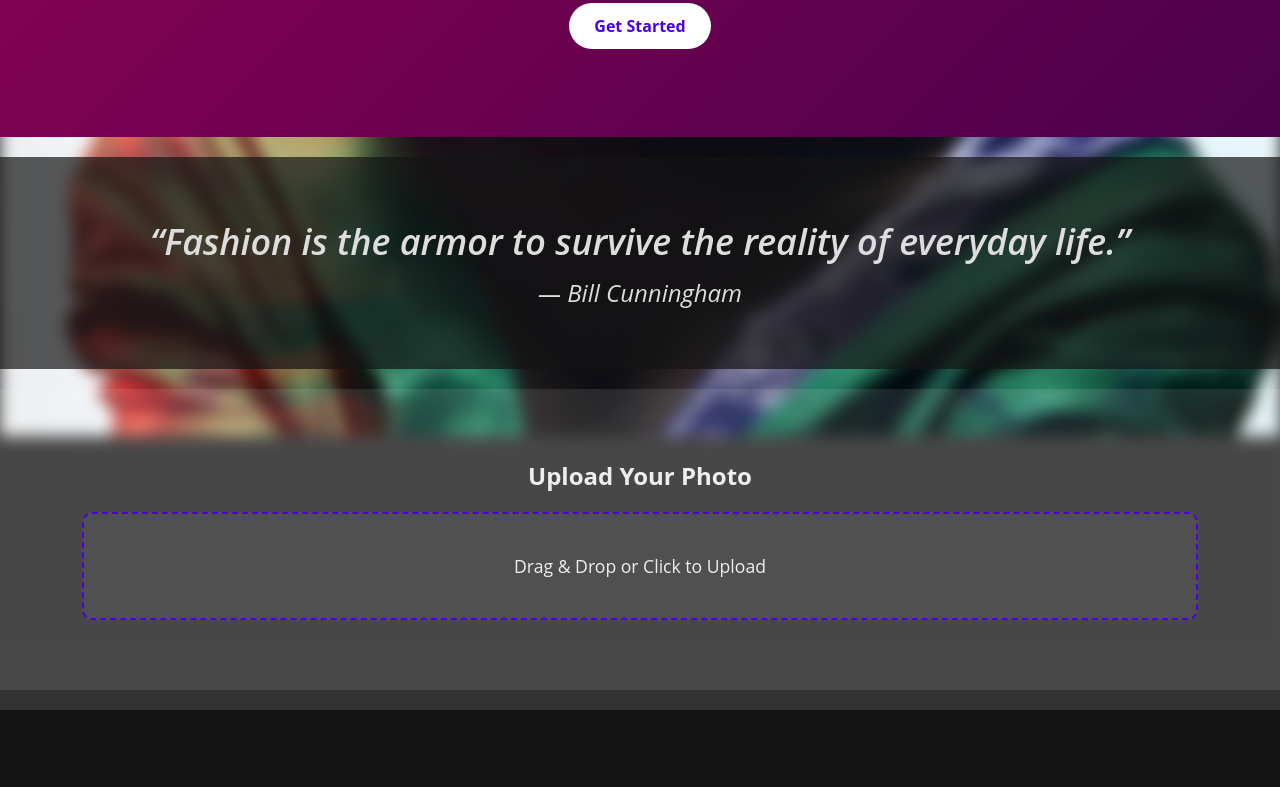
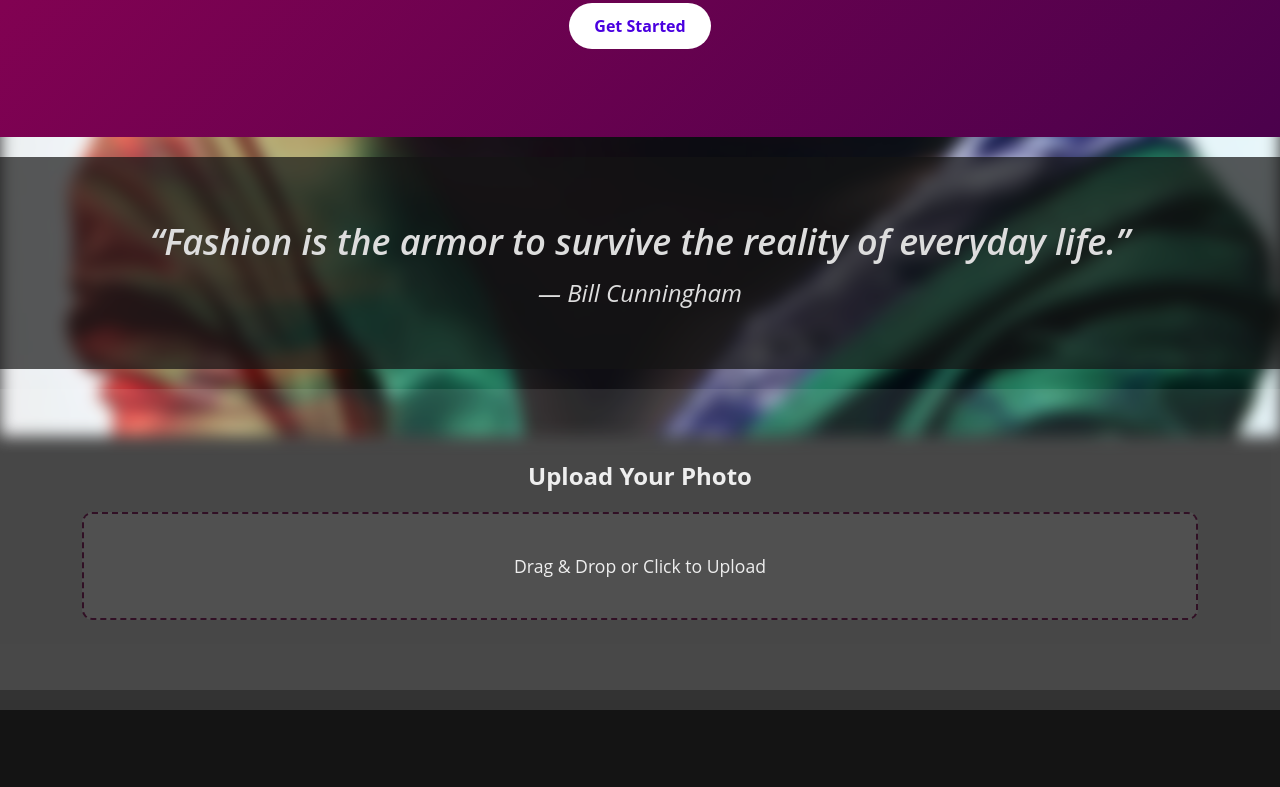
Before and after one commit to Kallachi10/AI-stylist, a plain HTML site: page User-Interface/index.html in a window 1280 px wide. Shown: the part 364-1151 px from the top of the page. Drawn offline with Linux system fonts and the light colour scheme.

Commit message:
changed upload border color

```diff
--- a/User-Interface/style.css
+++ b/User-Interface/style.css
@@ -140,7 +140,7 @@
     margin-bottom: 20px;
   }
   .upload-box {
-    border: 2px dashed #4A00E0;
+    border: 2px dashed rgba(47, 11, 34, 0.9);
     border-radius: 10px;
     padding: 40px;
     background-color: rgba(255, 255, 255, 0.05);
```
